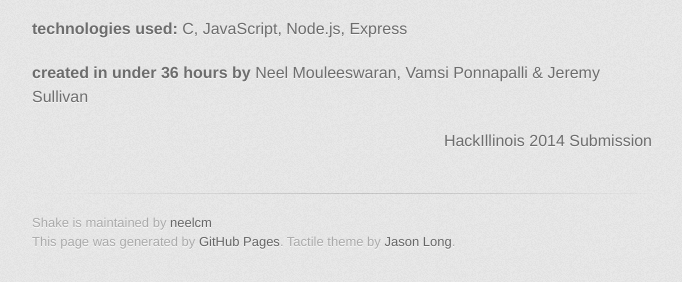
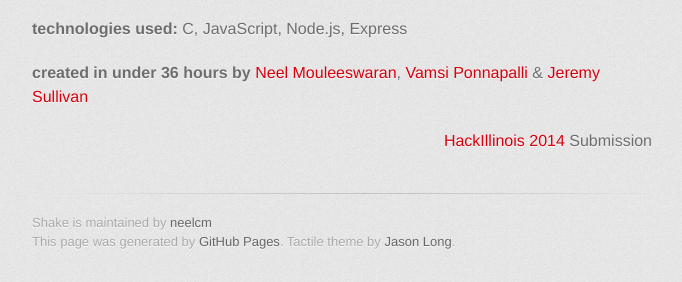
Before and after one commit to neelcm/shake, a plain HTML site: page index.html in a window 1280 px wide. Shown: the part 1086-1368 px from the top of the page, without its empty margins (298-980 px from the left). Drawn offline with Linux system fonts and the light colour scheme; a web font is replaced by a local one.

Commit message:
Create gh-pages branch via GitHub

```diff
--- a/index.html
+++ b/index.html
@@ -42,10 +42,10 @@
 
 <p><strong>technologies used:</strong> C, JavaScript, Node.js, Express</p>
 
-<p><strong>created in under 36 hours by</strong> Neel Mouleeswaran, Vamsi Ponnapalli &amp; Jeremy Sullivan</p>
+<p><strong>created in under 36 hours by</strong> <a href="http://www.github.com/neelcm">Neel Mouleeswaran</a>, <a href="http://www.github.com/vamsiponnapalli">Vamsi Ponnapalli</a> &amp; <a href="http://www.github.com/jeremy-sullivan192">Jeremy Sullivan</a></p>
 
 <p align="right">
-  <i>HackIllinois 2014 Submission</i>
+  <i><a href="http://www.hackillinois.org">HackIllinois 2014</a> Submission</i>
 </p>
         </section>
 
--- a/params.json
+++ b/params.json
@@ -1 +1 @@
-{"name":"Shake","tagline":"exchange contact information via handshake","body":"![shake](http://neel.io/img/shake_banner.png)\r\n\r\n###*shake* allows any two people wearing a Pebble to quickly exchange contact information by simply shaking hands\r\n\r\nshake takes advantage of Pebble's motion sensors to detect when a handshake has occurred. An Express backend evaluates the raw handshake data along with location-based information to determine which two people shook hands. Upon confirmation, both parties receive the contact information of the person they just met.\r\n\r\n![shake2](http://neel.io/img/shake_flow2.png)\r\n\r\n**technologies used:** C, JavaScript, Node.js, Express\r\n\r\n**created in under 36 hours by** Neel Mouleeswaran, Vamsi Ponnapalli & Jeremy Sullivan\r\n\r\n<p align=\"right\">\r\n  <i>HackIllinois 2014 Submission</i>\r\n</p>\r\n","google":"","note":"Don't delete this file! It's used internally to help with page regeneration."}
+{"name":"Shake","tagline":"exchange contact information via handshake","body":"![shake](http://neel.io/img/shake_banner.png)\r\n\r\n###*shake* allows any two people wearing a Pebble to quickly exchange contact information by simply shaking hands\r\n\r\nshake takes advantage of Pebble's motion sensors to detect when a handshake has occurred. An Express backend evaluates the raw handshake data along with location-based information to determine which two people shook hands. Upon confirmation, both parties receive the contact information of the person they just met.\r\n\r\n![shake2](http://neel.io/img/shake_flow2.png)\r\n\r\n**technologies used:** C, JavaScript, Node.js, Express\r\n\r\n**created in under 36 hours by** [Neel Mouleeswaran](http://www.github.com/neelcm), [Vamsi Ponnapalli](http://www.github.com/vamsiponnapalli) & [Jeremy Sullivan](http://www.github.com/jeremy-sullivan192)\r\n\r\n<p align=\"right\">\r\n  <i><a href=\"http://www.hackillinois.org\">HackIllinois 2014</a> Submission</i>\r\n</p>","google":"","note":"Don't delete this file! It's used internally to help with page regeneration."}
```
